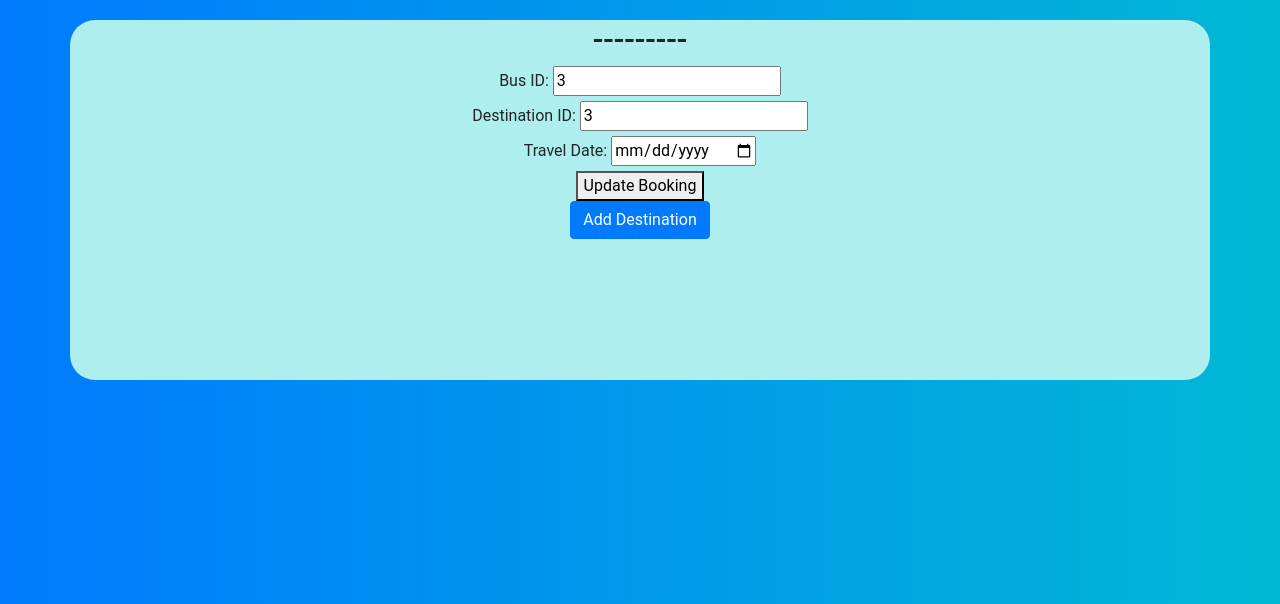
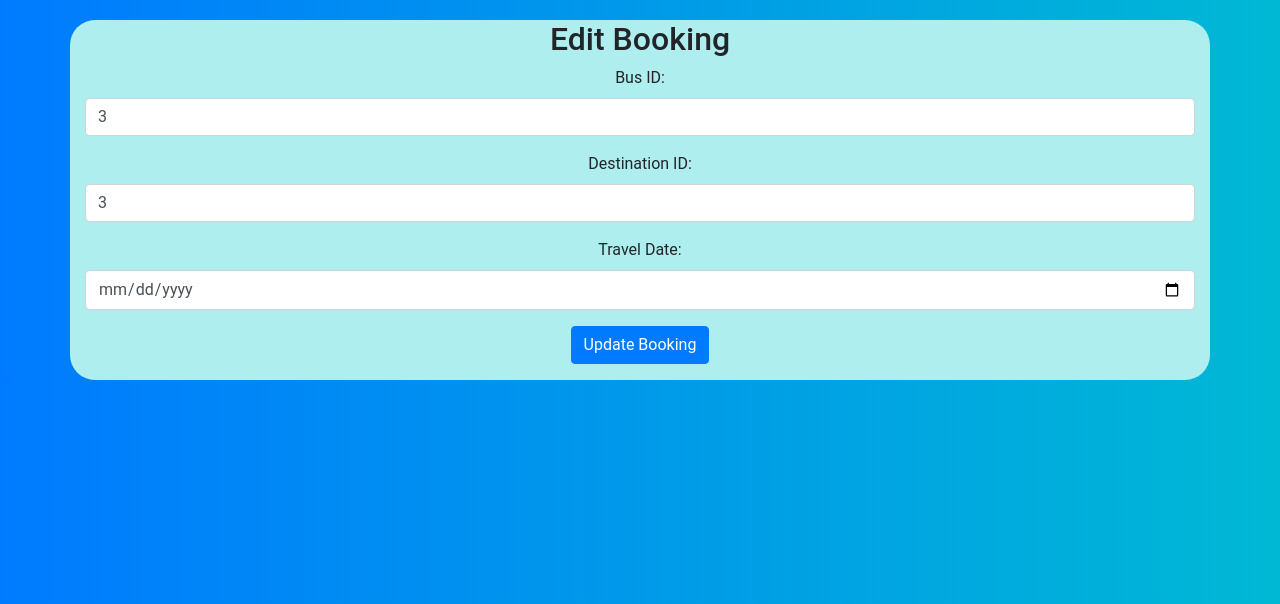
Before and after one commit to ivaceh/bus-ticket-booking-system, a Flask app: page /edit-booking/1 in a window 1280 px wide. Shown: the part 56-660 px from the top of the page. Run offline with Flask 3, Linux system fonts and the light colour scheme; a user stored in the database is signed in; data comes from the database, SQL or seed files in the repository; some libraries are stand-ins or nearby versions.

Commit message:
Improve booking edit form layout and styling

```diff
--- a/btbs/templates/booking/edit_bookedUsers.html
+++ b/btbs/templates/booking/edit_bookedUsers.html
@@ -6,44 +6,25 @@
 
 <body class="text-center">
     <div class="container" style="background-color: paleturquoise; margin-top: 20px; width: -webkit-fill-available; height: 360px; border-radius: 25px;">
-        <h2>---------</h2>
+        <h2>Edit Booking</h2>
         <form method="POST" action="">
-            <div>
+            <div class="form-group">
                 <label for="bus_id">Bus ID:</label>
-                <input type="text" id="bus_id" name="bus_id" value="{{ booking.bus_id }}" required>
+                <input type="text" class="form-control" id="bus_id" name="bus_id" value="{{ booking.bus_id }}" required>
             </div>
-            <div>
+            <div class="form-group">
                 <label for="destination_id">Destination ID:</label>
-                <input type="text" id="destination_id" name="destination_id" value="{{ booking.destination_id }}" required>
+                <input type="text" class="form-control" id="destination_id" name="destination_id" value="{{ booking.destination_id }}" required>
             </div>
-            <div>
+            <div class="form-group">
                 <label for="travel_date">Travel Date:</label>
-                <input type="date" id="travel_date" name="travel_date" value="{{ booking.travel_date }}" required>
+                <input type="date" class="form-control" id="travel_date" name="travel_date" value="{{ booking.travel_date }}" required>
             </div>
-            <div>
-                <button type="submit">Update Booking</button>
-            </div>
-            <button type="submit" class="btn btn-primary">Add Destination</button>
+            <button type="submit" class="btn btn-primary">Update Booking</button>
         </form>
     </div>
 </body>
 
-<!-- <form method="POST">
-    <div>
-        <label for="bus_id">Bus ID:</label>
-        <input type="text" id="bus_id" name="bus_id" value="{{ booking.bus_id }}" required>
-    </div>
-    <div>
-        <label for="destination_id">Destination ID:</label>
-        <input type="text" id="destination_id" name="destination_id" value="{{ booking.destination_id }}" required>
-    </div>
-    <div>
-        <label for="travel_date">Travel Date:</label>
-        <input type="date" id="travel_date" name="travel_date" value="{{ booking.travel_date }}" required>
-    </div>
-    <div>
-        <button type="submit">Update Booking</button>
-    </div>
-</form> -->
+
 
 {% endblock %}
```
